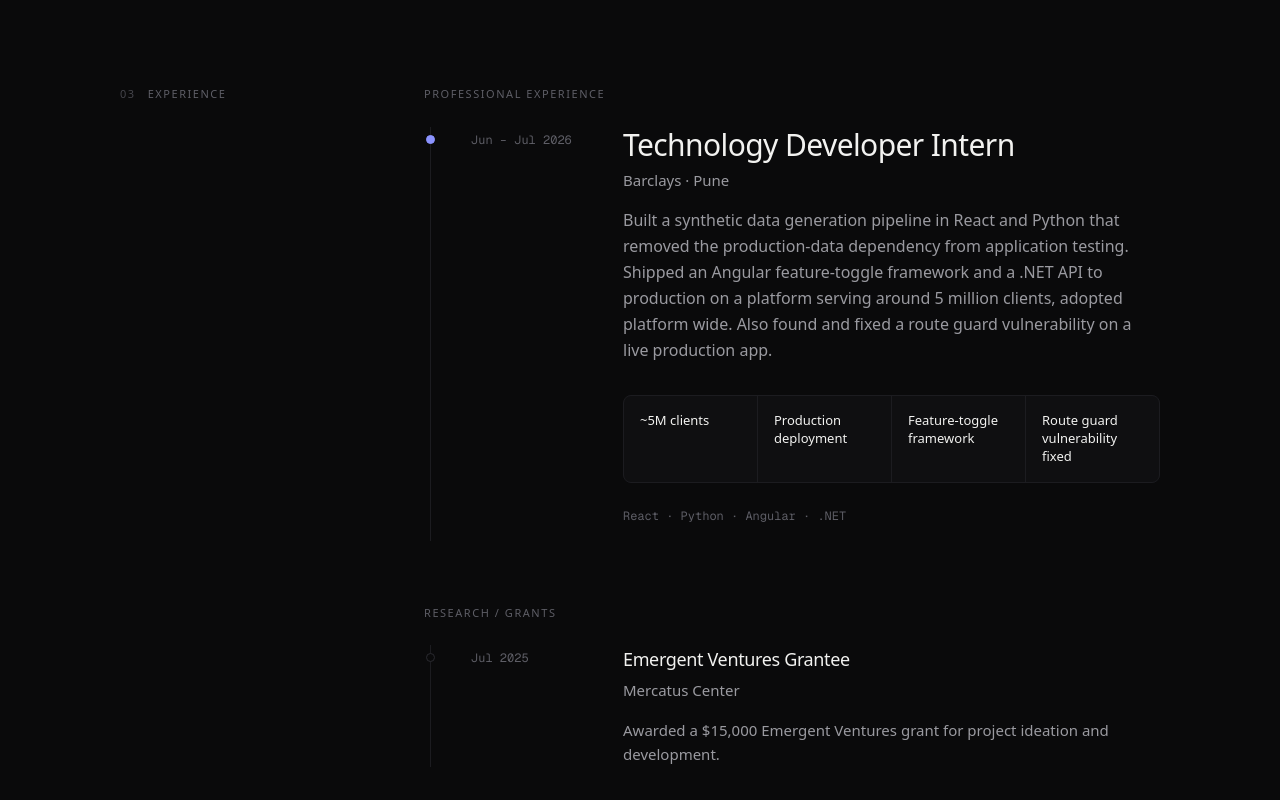
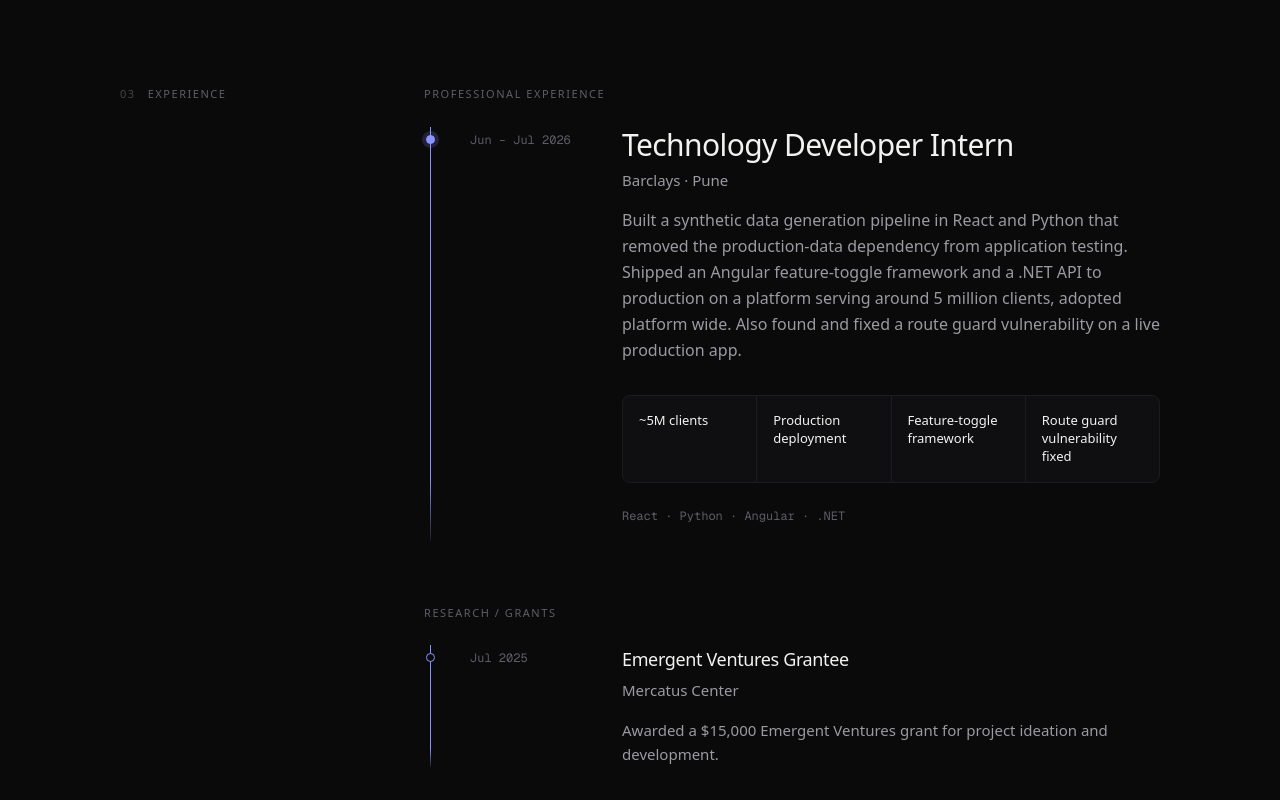
Before and after one commit to vaibhavdabas16/portfolio, a Next.js app: page / in a window 1280 px wide. Shown: the part 3880-4680 px from the top of the page. Built offline with nearby package versions, Linux system fonts and the light colour scheme.

Commit message:
feat: timeline rail draws in on scroll, nodes light as it reaches them

```diff
--- a/src/components/Effects.tsx
+++ b/src/components/Effects.tsx
@@ -29,6 +29,12 @@
       pending.delete(el);
     };
 
+    // [data-draw] elements (timeline rails) get --draw in 0..1: how far
+    // the 80% line of the viewport has travelled down them.
+    const drawables = Array.from(
+      document.querySelectorAll<HTMLElement>("[data-draw]")
+    );
+
     // Reveal once the element's top crosses 92% of the viewport height.
     const update = () => {
       const line = window.innerHeight * 0.92;
@@ -36,11 +42,20 @@
         const r = el.getBoundingClientRect();
         if (r.top < line && r.bottom > 0) reveal(el);
       }
+      if (!reduceMotion) {
+        const drawLine = window.innerHeight * 0.8;
+        for (const el of drawables) {
+          const r = el.getBoundingClientRect();
+          const p = Math.min(1, Math.max(0, (drawLine - r.top) / r.height));
+          el.style.setProperty("--draw", p.toFixed(3));
+        }
+      }
     };
 
     if (reduceMotion) {
       pending.forEach(reveal);
       pending = new Set();
+      drawables.forEach((el) => el.style.setProperty("--draw", "1"));
     }
     update();
     window.addEventListener("scroll", update, { passive: true });
--- a/src/components/Experience.tsx
+++ b/src/components/Experience.tsx
@@ -16,7 +16,7 @@
                 {group.label}
               </p>
 
-              <ol className="relative ml-1.5 border-l border-border">
+              <ol data-draw className="timeline ml-1.5">
                 {items.map((item, i) => (
                   <li
                     key={item.role + item.org}
@@ -28,9 +28,9 @@
                   >
                     <span
                       aria-hidden
-                      className={`absolute -left-[5px] top-2 h-[9px] w-[9px] rounded-full border ${
+                      className={`timeline-node absolute -left-[4px] top-2 z-10 h-[9px] w-[9px] rounded-full border ${
                         isWork
-                          ? "border-accent bg-accent"
+                          ? "timeline-node-solid border-accent bg-accent"
                           : "border-border-strong bg-bg"
                       }`}
                     />
```
